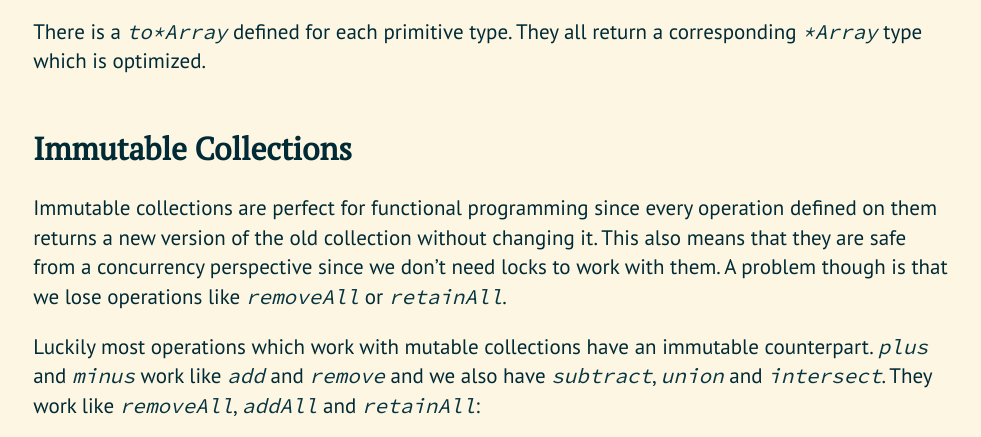
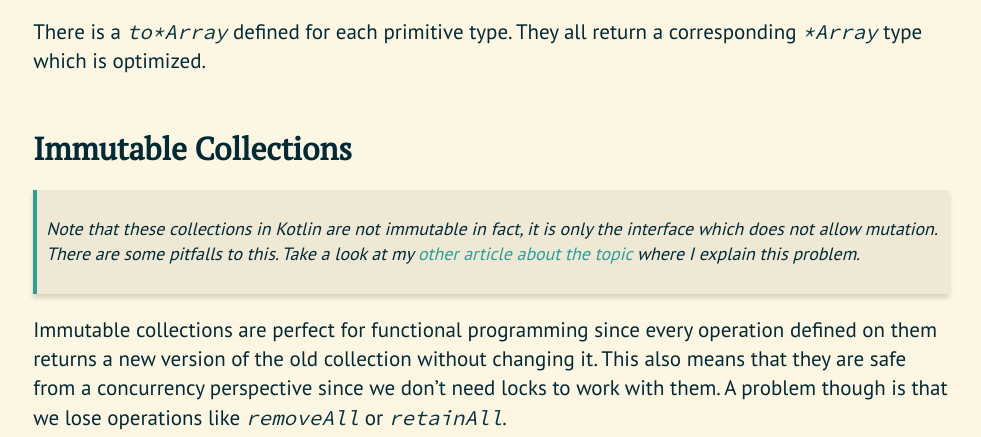
Before and after one commit to Hexworks/the-cogitator, a Jekyll site: the page built from _posts/2018-02-10-exploring-kotlin-useful-stdlib-functions.md, in a window 1280 px wide and 900 px high, scrolled down 3581 px, cut to the strip 43-480 px from the top of the window. Shown: the whole strip, without its empty margins (149-1130 px from the left). Built offline with Jekyll 4.4.1, drawn with Linux system fonts in a browser that asks for light colours; comment, search, counter and statistics services are not loaded.

Commit message:
Edit article

```diff
--- a/_posts/2018-02-10-exploring-kotlin-useful-stdlib-functions.md
+++ b/_posts/2018-02-10-exploring-kotlin-useful-stdlib-functions.md
@@ -87,6 +87,10 @@ like this:
 There is a `to*Array` defined for each primitive type. They all return a corresponding `*Array` type which is optimized.
 
 ## Immutable Collections
+
+> Note that these collections in Kotlin are not immutable in fact, it is only the interface which does not allow mutation.
+ There are some pitfalls to this. Take a look at my [other article about the topic](http://the-cogitator.com/2017/10/02/kotlin-pitfalls-and-how-to-avoid-them.html#java-interop-with-unmodifiable-collections)
+ where I explain this problem.
 
 Immutable collections are perfect for functional programming since every operation defined on them returns a new version
 of the old collection without changing it.
```
